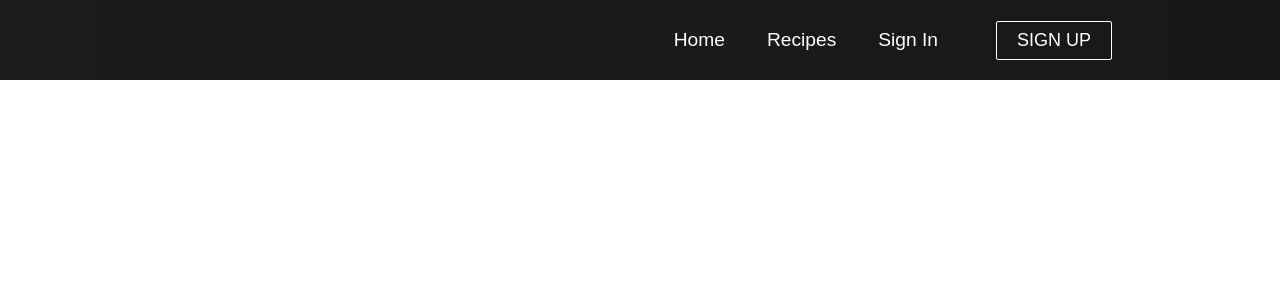
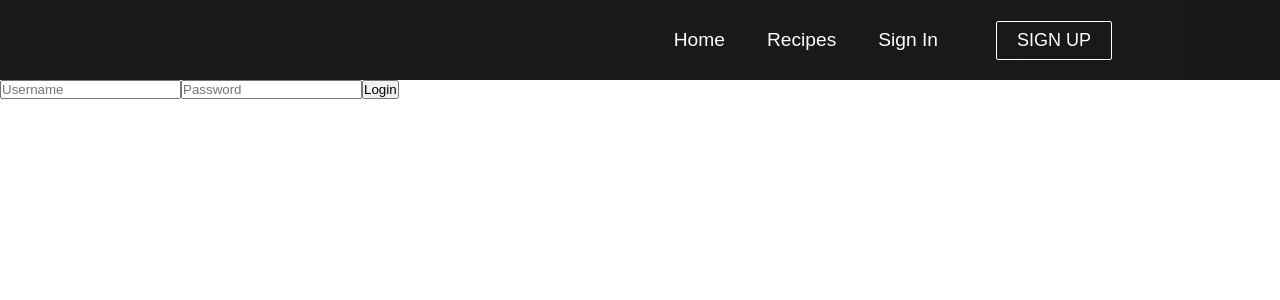
Before and after one commit to Build-Week-Secret-Recipes/front-end, a React (Create React App) app in the folder front-end/: page /sign-up in a window 1280 px wide. Shown: the top 300 px of the page. Built offline with nearby package versions, Linux system fonts and the light colour scheme.

Commit message:
authpagesmade

```diff
--- a/front-end/package.json
+++ b/front-end/package.json
@@ -11,6 +11,7 @@
     "react-dom": "^17.0.2",
     "react-redux": "^7.2.4",
     "react-router": "^5.2.0",
+    "react-router-dom": "^5.2.0",
     "react-scripts": "4.0.3",
     "react-strap": "^0.0.1",
     "react-test-library": "^0.0.1",
--- a/front-end/src/App.js
+++ b/front-end/src/App.js
@@ -3,7 +3,9 @@ import Navbar from './components/Navbar';
 import './App.css';
 import Home from './components/pages/Home';
 import { BrowserRouter as Router, Switch, Route } from 'react-router-dom';
-
+import ProtectedRoute from './auth/ProtectedRoute';
+import LandingPage from './components/landingpage';
+import Login from './components/login';
 
 function App() {
   return (
@@ -12,7 +14,8 @@ function App() {
         <Navbar />
         <Switch>
           <Route path='/' exact component={Home} />
-
+         <ProtectedRoute path = '/protected'  component ={LandingPage} />
+         <Route component = {Login} />
         </Switch>
       </Router>
     </>
--- /dev/null
+++ b/front-end/src/auth/ProtectedRoute.js
@@ -0,0 +1,13 @@
+import React from 'react';
+
+import {Route, Redirect} from 'react-router';
+
+const ProtectedRoute = ({component, ...rest}) => {
+    if(localStorage.getItem('token')) {
+        return(<Route component= {component} {...rest} /> )
+    } else{
+        return <Redirect to = '/sign-up' />
+    }
+}
+
+export default ProtectedRoute;
--- a/front-end/src/components/login.js
+++ b/front-end/src/components/login.js
@@ -1,95 +1,58 @@
-import React, { useEffect, useState } from "react";
-import * as yup from "yup";
+import React, {useState} from 'react';
+import {useHistory} from 'react-router-dom';
 import axios from 'axios';
 
-let schema = yup.object().shape({
-    username: yup.string().required("Username is required"),
-    password: yup.string().required("Password is required")
-  });
+const credentials = {
+    username: '',
+    password: ''
+}
 
-const LogIn = () => {
+const Login = () => {
 
-    const [logIn, setLogIn] = useState({
-        username:"",
-        password: ""
-    });
+const [values, setValues] = useState(credentials)
 
-    const [errors, setErrors] = useState({
-        username:"",
-        password: ""
-    });
+let {push} = useHistory();
 
-    const [user, setUser] = useState([]);
+const handleChange = (e) => {
 
-    const [disabled, setDisabled] = useState(true);
+setValues({
+    ...values,
+    [e.target.name]: e.target.value
+})
 
-    const setFormErrors = (username, value) => {
-        yup
-          .reach(schema, username)
-          .validate(value)
-          .then(() => setErrors({ ...errors, [username]: "" }))
-          .catch((err) => setErrors({ ...errors, [username]: err.errors[0] }));
 };
 
-      const onChange = (event) => {
-        const { username, type, value, checked } = event.target;
-        const valueToUse = type === "checkbox" ? checked : value;
-        setFormErrors(username, valueToUse);
-        setLogIn({ ...logIn, [username]: valueToUse });
-        console.log("Being Changed");
+const handleSubmit = (e) =>  {
+
+    e.preventDefault()
+    axios.post("http://localhost:5000/api/login", values)
+         .then(res => {
+             localStorage.setItem("token", res.data.payload)
+             push("/protected")
+         })
+         .catch(err => console.log(err))
 };
 
-      const submitHandler = (event) => {
-        event.preventDefault();
-        console.log(logIn);
-        axios
-          .post("https://reqres.in/api/users", form)
-          .then((res) => {
-            setUser([...user,res.data]);
-            console.log("success", res);
-          })
-          .catch((err) => {
-            debugger;
-          });
-      };
-
-      console.log(axios.post)
-      useEffect(() => {
-        schema.isValid(logIn).then((valid) => setDisabled(!valid));
-      }, [logIn]);
-
 return (
-        <form className='form container' onSubmit={submitHandler}>
-          <div className='form-div'>
-
-            <div class='Username'>
-              <label>Username
-                <input type="text" onChange={onChange} name="username" values={logIn.username}/>
-              </label>
-              <div style={{ color: "red" }}>
-                  <div>{errors.username}</div>
-              </div>
-            </div>
-
-            <div class='password'>
-            <label>Password
-                <input onChange={onChange} name="password" type="password" values={logIn.password}/>
-              </label>
-              <div style={{ color: "red" }}>
-                  <div>{errors.password}</div>
-              </div>
-            </div>
-
-            <div className='submit' name="submit">
-                <button disabled={disabled}>Submit</button>
-              </div>
-
-          </div>
+    <form onSubmit={handleSubmit}>
+            <input
+                type="text"
+                name="username"
+                placeholder="Username"
+                value={values.username}
+                onChange={handleChange}
+            />
+            <input
+                type="password"
+                name="password"
+                placeholder="Password"
+                value={values.password}
+                onChange={handleChange}
+            />
+            <button>Login</button>
         </form>
 )
 
-
-
 };
 
-export default LogIn;
+export default Login;
```
Also changed, not shown: front-end/src/auth/AxiosWithAuth.js (added, +12 -0 lines), 2 other files (tests, documents, lock files or other folders). Lines whose indentation alone changed are shown as unchanged.
